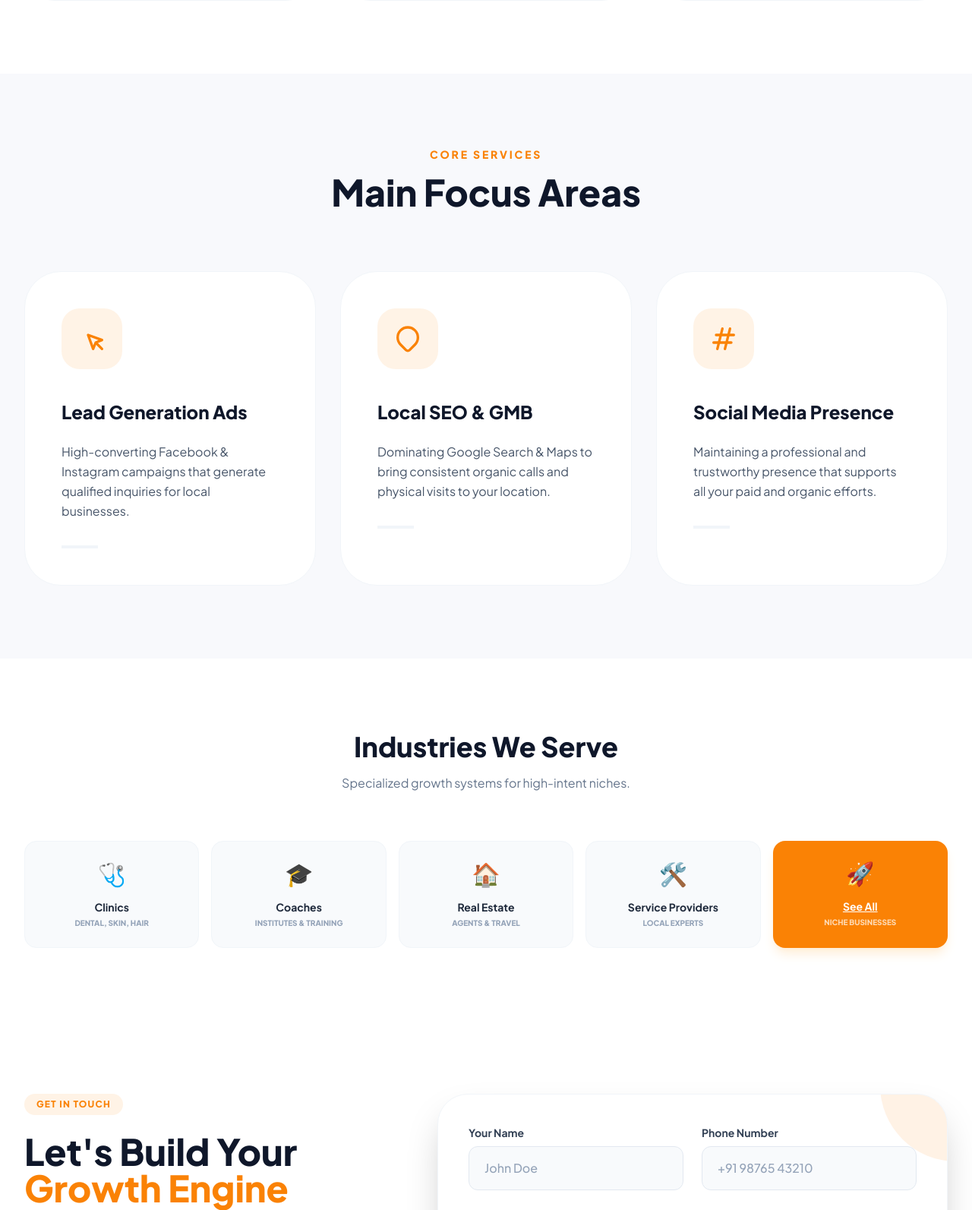
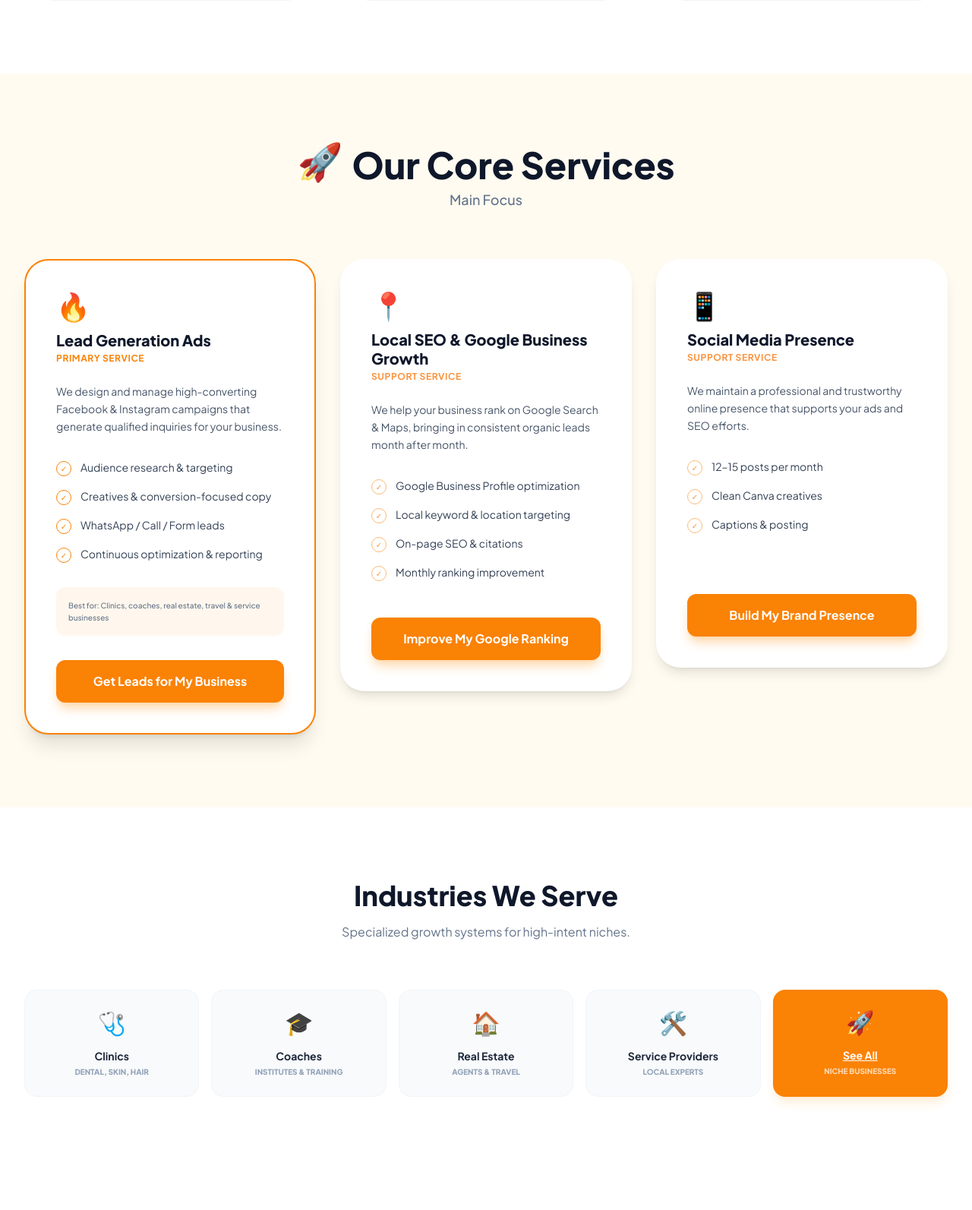
Before and after one commit to pankajkumar989165/adzo-main, a PHP site: page / in a window 1280 px wide. Shown: the part 2124-3717 px from the top of the page at 76% size. Run offline with PHP 8.4, Linux system fonts and the light colour scheme; some libraries are stand-ins or nearby versions.

Commit message:
feat: implement Our Core Services section

```diff
--- a/index.php
+++ b/index.php
@@ -213,67 +213,135 @@ require_once __DIR__ . '/includes/header.php';
 </section>
 
 <!-- Core Services -->
-<section id="services" class="py-24 bg-[#f8f9fc]">
+<section id="services" class="py-24 bg-[#fffbf0]">
     <div class="max-w-7xl mx-auto px-4 sm:px-6 lg:px-8">
-        <div class="text-center mb-20 reveal">
-            <h2 class="text-adzo font-black uppercase tracking-[0.2em] text-sm mb-4">Core Services</h2>
-            <h3 class="text-4xl lg:text-5xl font-extrabold text-slate-900">Main Focus Areas</h3>
+        <div class="text-center mb-16 reveal">
+            <h2 class="flex items-center justify-center gap-3 text-4xl lg:text-5xl font-extrabold text-slate-900 mb-2">
+                <span class="animate-bounce">🚀</span> Our Core Services
+            </h2>
+            <p class="text-slate-500 font-medium text-lg">Main Focus</p>
         </div>
 
-        <div class="grid grid-cols-1 md:grid-cols-3 gap-8">
-            <!-- Lead Generation -->
-            <a href="/pages/services/lead-generation-ads.php"
-                class="group p-12 rounded-[3rem] bg-white border border-slate-100 hover:border-adzo transition-all duration-500 reveal block">
-                <div
-                    class="w-20 h-20 bg-adzo-light text-adzo rounded-3xl flex items-center justify-center mb-10 group-hover:scale-110 transition duration-500">
-                    <svg class="w-10 h-10" fill="none" stroke="currentColor" viewBox="0 0 24 24">
-                        <path stroke-linecap="round" stroke-linejoin="round" stroke-width="2"
-                            d="M15 15l-2 5L9 9l11 4-5 2zm0 0l5 5"></path>
-                    </svg>
+        <div class="grid grid-cols-1 md:grid-cols-3 gap-8 items-start">
+            <!-- Lead Generation (Primary) -->
+            <div class="bg-white p-8 lg:p-10 rounded-[2rem] border-2 border-adzo shadow-xl relative reveal group hover:shadow-2xl transition-all duration-300">
+                <div class="flex items-start justify-between mb-6">
+                    <div>
+                        <div class="text-4xl mb-3">🔥</div>
+                        <h3 class="text-xl font-black text-slate-900 leading-tight">Lead Generation Ads</h3>
+                        <p class="text-xs font-bold text-adzo uppercase tracking-wider mt-1">Primary Service</p>
+                    </div>
                 </div>
-                <h4 class="text-2xl font-black text-slate-900 mb-6 group-hover:text-adzo transition">Lead Generation Ads
-                </h4>
-                <p class="text-slate-600 leading-relaxed mb-8">High-converting Facebook & Instagram campaigns that
-                    generate qualified inquiries for local businesses.</p>
-                <div class="h-1 bg-slate-100 group-hover:bg-adzo w-12 transition-all duration-500"></div>
-            </a>
 
-            <!-- SEO -->
-            <a href="/pages/services/local-seo-gmb.php"
-                class="group p-12 rounded-[3rem] bg-white border border-slate-100 hover:border-adzo transition-all duration-500 reveal block"
-                style="transition-delay: 100ms;">
-                <div
-                    class="w-20 h-20 bg-adzo-light text-adzo rounded-3xl flex items-center justify-center mb-10 group-hover:scale-110 transition duration-500">
-                    <svg class="w-10 h-10" fill="none" stroke="currentColor" viewBox="0 0 24 24">
-                        <path stroke-linecap="round" stroke-linejoin="round" stroke-width="2"
-                            d="M17.657 16.657L13.414 20.9a1.998 1.998 0 01-2.827 0l-4.244-4.243a8 8 0 1111.314 0z">
-                        </path>
-                    </svg>
+                <p class="text-slate-600 text-sm leading-relaxed mb-8">
+                    We design and manage high-converting Facebook & Instagram campaigns that generate qualified inquiries for your business.
+                </p>
+
+                <ul class="space-y-4 mb-8">
+                    <li class="flex items-start gap-3 text-sm text-slate-700">
+                        <div class="w-5 h-5 rounded-full border border-adzo text-adzo flex items-center justify-center flex-shrink-0 text-[10px] mt-0.5">✓</div>
+                        <span>Audience research & targeting</span>
+                    </li>
+                    <li class="flex items-start gap-3 text-sm text-slate-700">
+                        <div class="w-5 h-5 rounded-full border border-adzo text-adzo flex items-center justify-center flex-shrink-0 text-[10px] mt-0.5">✓</div>
+                        <span>Creatives & conversion-focused copy</span>
+                    </li>
+                    <li class="flex items-start gap-3 text-sm text-slate-700">
+                        <div class="w-5 h-5 rounded-full border border-adzo text-adzo flex items-center justify-center flex-shrink-0 text-[10px] mt-0.5">✓</div>
+                        <span>WhatsApp / Call / Form leads</span>
+                    </li>
+                    <li class="flex items-start gap-3 text-sm text-slate-700">
+                        <div class="w-5 h-5 rounded-full border border-adzo text-adzo flex items-center justify-center flex-shrink-0 text-[10px] mt-0.5">✓</div>
+                        <span>Continuous optimization & reporting</span>
+                    </li>
+                </ul>
+
+                <div class="bg-orange-50 rounded-xl p-4 mb-8">
+                    <p class="text-[10px] text-slate-500 font-medium leading-relaxed">
+                        Best for: Clinics, coaches, real estate, travel & service businesses
+                    </p>
                 </div>
-                <h4 class="text-2xl font-black text-slate-900 mb-6 group-hover:text-adzo transition">Local SEO & GMB
-                </h4>
-                <p class="text-slate-600 leading-relaxed mb-8">Dominating Google Search & Maps to bring consistent
-                    organic calls and physical visits to your location.</p>
-                <div class="h-1 bg-slate-100 group-hover:bg-adzo w-12 transition-all duration-500"></div>
-            </a>
 
-            <!-- Social Media -->
-            <a href="/pages/services/social-media-presence.php"
-                class="group p-12 rounded-[3rem] bg-white border border-slate-100 hover:border-adzo transition-all duration-500 reveal block"
-                style="transition-delay: 200ms;">
-                <div
-                    class="w-20 h-20 bg-adzo-light text-adzo rounded-3xl flex items-center justify-center mb-10 group-hover:scale-110 transition duration-500">
-                    <svg class="w-10 h-10" fill="none" stroke="currentColor" viewBox="0 0 24 24">
-                        <path stroke-linecap="round" stroke-linejoin="round" stroke-width="2"
-                            d="M7 20l4-16m2 16l4-16M6 9h14M4 15h14"></path>
-                    </svg>
+                <a href="/pages/services/lead-generation-ads.php" class="block w-full text-center bg-adzo hover:bg-adzo-dark text-white font-bold py-4 rounded-xl shadow-lg shadow-orange-200 transition-all hover:-translate-y-1">
+                    Get Leads for My Business
+                </a>
+            </div>
+
+            <!-- Local SEO -->
+            <div class="bg-white p-8 lg:p-10 rounded-[2rem] shadow-lg border border-transparent hover:border-adzo/20 reveal group transition-all duration-300" style="transition-delay: 100ms;">
+                <div class="flex items-start justify-between mb-6">
+                    <div>
+                        <div class="text-4xl mb-3">📍</div>
+                        <h3 class="text-xl font-black text-slate-900 leading-tight">Local SEO & Google Business Growth</h3>
+                        <p class="text-xs font-bold text-orange-400 uppercase tracking-wider mt-1">Support Service</p>
+                    </div>
                 </div>
-                <h4 class="text-2xl font-black text-slate-900 mb-6 group-hover:text-adzo transition">Social Media
-                    Presence</h4>
-                <p class="text-slate-600 leading-relaxed mb-8">Maintaining a professional and trustworthy presence that
-                    supports all your paid and organic efforts.</p>
-                <div class="h-1 bg-slate-100 group-hover:bg-adzo w-12 transition-all duration-500"></div>
-            </a>
+
+                <p class="text-slate-600 text-sm leading-relaxed mb-8">
+                    We help your business rank on Google Search & Maps, bringing in consistent organic leads month after month.
+                </p>
+
+                <ul class="space-y-4 mb-8">
+                    <li class="flex items-start gap-3 text-sm text-slate-700">
+                        <div class="w-5 h-5 rounded-full border border-orange-300 text-orange-400 flex items-center justify-center flex-shrink-0 text-[10px] mt-0.5">✓</div>
+                        <span>Google Business Profile optimization</span>
+                    </li>
+                    <li class="flex items-start gap-3 text-sm text-slate-700">
+                        <div class="w-5 h-5 rounded-full border border-orange-300 text-orange-400 flex items-center justify-center flex-shrink-0 text-[10px] mt-0.5">✓</div>
+                        <span>Local keyword & location targeting</span>
+                    </li>
+                    <li class="flex items-start gap-3 text-sm text-slate-700">
+                        <div class="w-5 h-5 rounded-full border border-orange-300 text-orange-400 flex items-center justify-center flex-shrink-0 text-[10px] mt-0.5">✓</div>
+                        <span>On-page SEO & citations</span>
+                    </li>
+                    <li class="flex items-start gap-3 text-sm text-slate-700">
+                        <div class="w-5 h-5 rounded-full border border-orange-300 text-orange-400 flex items-center justify-center flex-shrink-0 text-[10px] mt-0.5">✓</div>
+                        <span>Monthly ranking improvement</span>
+                    </li>
+                </ul>
+
+                <div class="h-4"></div> <!-- Spacer to align buttons -->
+
+                <a href="/pages/services/local-seo-gmb.php" class="block w-full text-center bg-adzo hover:bg-adzo-dark text-white font-bold py-4 rounded-xl shadow-lg shadow-orange-200 transition-all hover:-translate-y-1">
+                    Improve My Google Ranking
+                </a>
+            </div>
+
+            <!-- Social Media via -->
+            <div class="bg-white p-8 lg:p-10 rounded-[2rem] shadow-lg border border-transparent hover:border-adzo/20 reveal group transition-all duration-300" style="transition-delay: 200ms;">
+                <div class="flex items-start justify-between mb-6">
+                    <div>
+                        <div class="text-4xl mb-3">📱</div>
+                        <h3 class="text-xl font-black text-slate-900 leading-tight">Social Media Presence</h3>
+                        <p class="text-xs font-bold text-orange-400 uppercase tracking-wider mt-1">Support Service</p>
+                    </div>
+                </div>
+
+                <p class="text-slate-600 text-sm leading-relaxed mb-8">
+                    We maintain a professional and trustworthy online presence that supports your ads and SEO efforts.
+                </p>
+
+                <ul class="space-y-4 mb-8">
+                    <li class="flex items-start gap-3 text-sm text-slate-700">
+                        <div class="w-5 h-5 rounded-full border border-orange-300 text-orange-400 flex items-center justify-center flex-shrink-0 text-[10px] mt-0.5">✓</div>
+                        <span>12–15 posts per month</span>
+                    </li>
+                    <li class="flex items-start gap-3 text-sm text-slate-700">
+                        <div class="w-5 h-5 rounded-full border border-orange-300 text-orange-400 flex items-center justify-center flex-shrink-0 text-[10px] mt-0.5">✓</div>
+                        <span>Clean Canva creatives</span>
+                    </li>
+                    <li class="flex items-start gap-3 text-sm text-slate-700">
+                        <div class="w-5 h-5 rounded-full border border-orange-300 text-orange-400 flex items-center justify-center flex-shrink-0 text-[10px] mt-0.5">✓</div>
+                        <span>Captions & posting</span>
+                    </li>
+                </ul>
+
+                 <div class="h-12 hidden lg:block"></div> <!-- Larger Spacer -->
+
+                <a href="/pages/services/social-media-presence.php" class="block w-full text-center bg-adzo hover:bg-adzo-dark text-white font-bold py-4 rounded-xl shadow-lg shadow-orange-200 transition-all hover:-translate-y-1">
+                    Build My Brand Presence
+                </a>
+            </div>
         </div>
     </div>
 </section>
```
